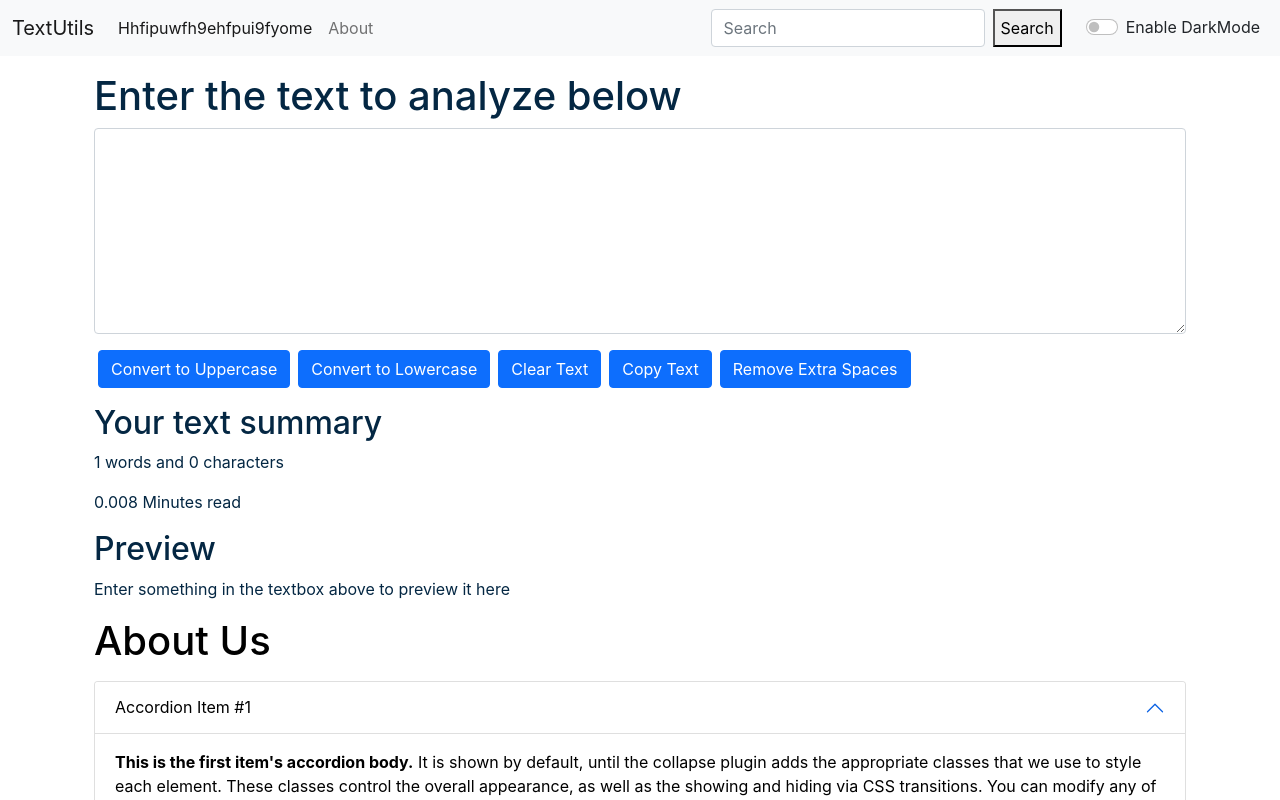
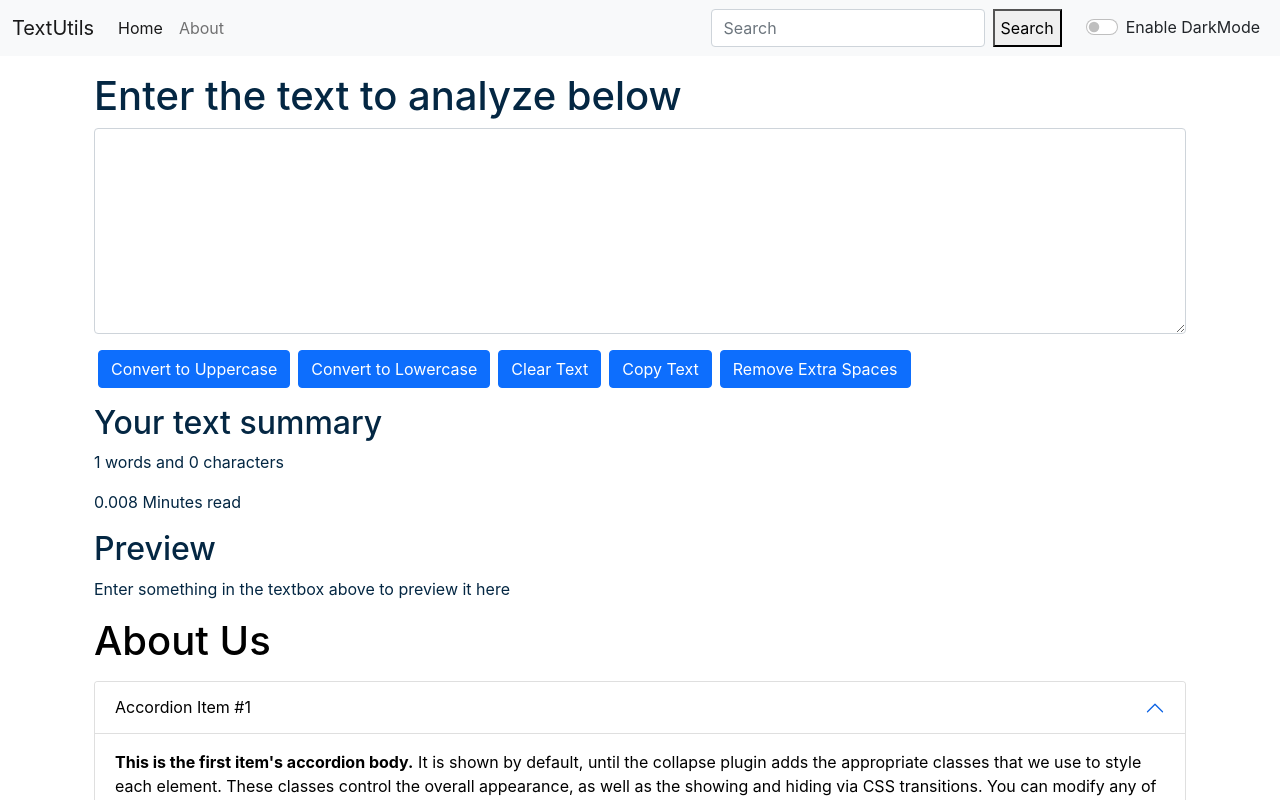
Before and after one commit to Github6432/textutils, a React (Create React App) app: page / in a window 1280 px wide. Shown: the top 800 px of the page. Built offline with nearby package versions, Linux system fonts and the light colour scheme.

Commit message:
correct Navbar and you can start your routing code

```diff
--- a/src/components/Navbar.js
+++ b/src/components/Navbar.js
@@ -13,7 +13,7 @@
                 <div className="collapse navbar-collapse" id="navbarSupportedContent">
                     <ul className="navbar-nav me-auto mb-2 mb-lg-0">
                         <li className="nav-item">
-                            <a className="nav-link active" aria-current="page" href="/">Hhfipuwfh9ehfpui9fyome</a>
+                            <a className="nav-link active" aria-current="page" href="/">Home</a>
                         </li>
                         <li className="nav-item">
                             <a className="nav-link" href="/">{props.aboutText}</a>
```
